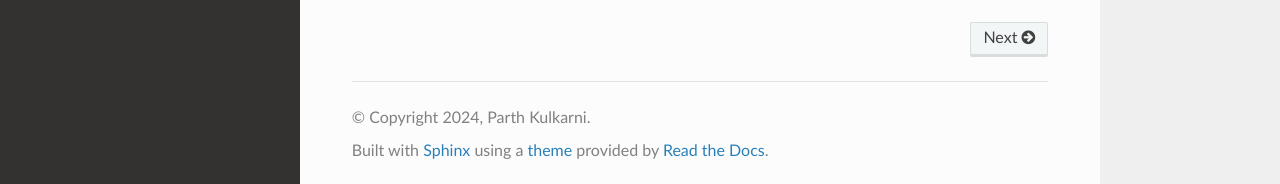
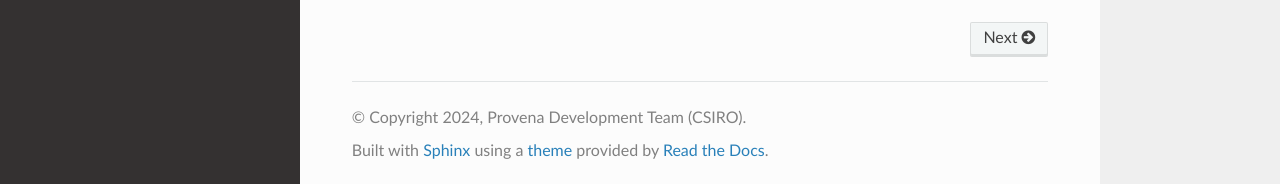
Before and after one commit to provena/provena-python-client, a Sphinx documentation site: the page built from docs/index.md, in a window 1280 px wide and 900 px high, scrolled down 4077 px. Shown: the part 713-897 px from the top of the window. Built offline with Sphinx 7.4.7 and the Read the Docs theme 2.0.0, drawn with Linux system fonts in a browser that asks for light colours; pages that are not in the unit, such as notebooks, are missing from menus.

Commit message:
docs: Docs 1708 setup client documentation (#24)

```diff
--- a/docs/conf.py
+++ b/docs/conf.py
@@ -7,8 +7,8 @@
 # -- Project information -----------------------------------------------------
 
 project = u"provenaclient"
-copyright = u"2024, Parth Kulkarni"
-author = u"Parth Kulkarni"
+copyright = u"2024, Provena Development Team (CSIRO)"
+author = u"Provena Development Team (CSIRO)"
 
 # -- General configuration ---------------------------------------------------
 
--- a/pyproject.toml
+++ b/pyproject.toml
@@ -26,6 +26,7 @@ myst-nb = "^1.0.0"
 sphinx-autoapi = "^3.0.0"
 sphinx-rtd-theme = "<2.0.0"
 types-requests="*"
+ghp-import = "2.1.0"
 
 [tool.semantic_release]
 version_toml = [
```
Also changed, not shown: 3 other files.
